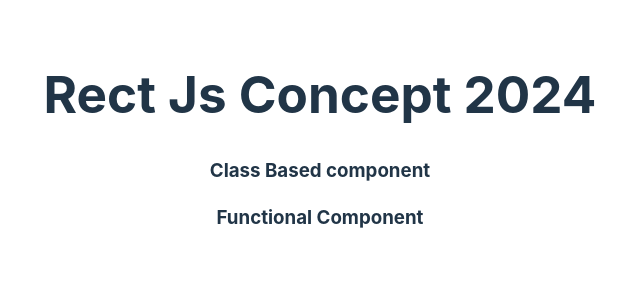
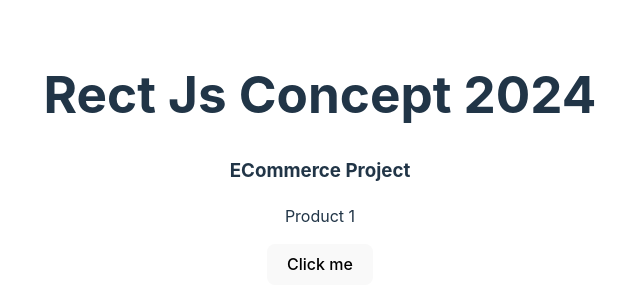
Before and after one commit to Sk-Shubhasheesh/React-Training-PSIT, a React (Vite) app: page / in a window 1280 px wide. Shown: the top 308 px of the page, without its empty margins (320-960 px from the left). Built offline with nearby package versions, Linux system fonts and the light colour scheme.

Commit message:
Nexted Component

```diff
--- a/src/App.jsx
+++ b/src/App.jsx
@@ -1,14 +1,19 @@
 import './App.css'
 import ClassBasedComponent from './components/class-based-component'
 import FunctionalComponent from './components/functional-component'
+import ProductList from './components/products'
 
 function App() {
 
   return (
     <div>
       <h1>Rect Js Concept 2024</h1>
-      <ClassBasedComponent />
-      <FunctionalComponent />
+      {/* <ClassBasedComponent />
+      <FunctionalComponent /> */}
+
+      {/* Nexted Component Example - App -> product list -> product item -> button component
+ */}
+      <ProductList />
     </div>
   )
 
--- /dev/null
+++ b/src/components/products/components/product-item.jsx
@@ -0,0 +1,16 @@
+function ButtonComponent(){
+    return(
+        <button>Click me</button>
+    )
+}
+
+ function ProductItem(){
+    return (
+        <div>
+        <p>Product 1</p>
+        <ButtonComponent />
+    </div>
+    )
+ }
+
+ export default ProductItem
--- /dev/null
+++ b/src/components/products/index.jsx
@@ -0,0 +1,13 @@
+import ProductItem from "./components/product-item";
+
+const dummmyProductData = ['Product 1', 'Product 2', 'Product 3'];
+
+function ProductList() {
+    return (
+        <div>
+            <h3>ECommerce Project</h3>
+            <ProductItem />
+        </div>
+    )
+}
+export default ProductList;
```
